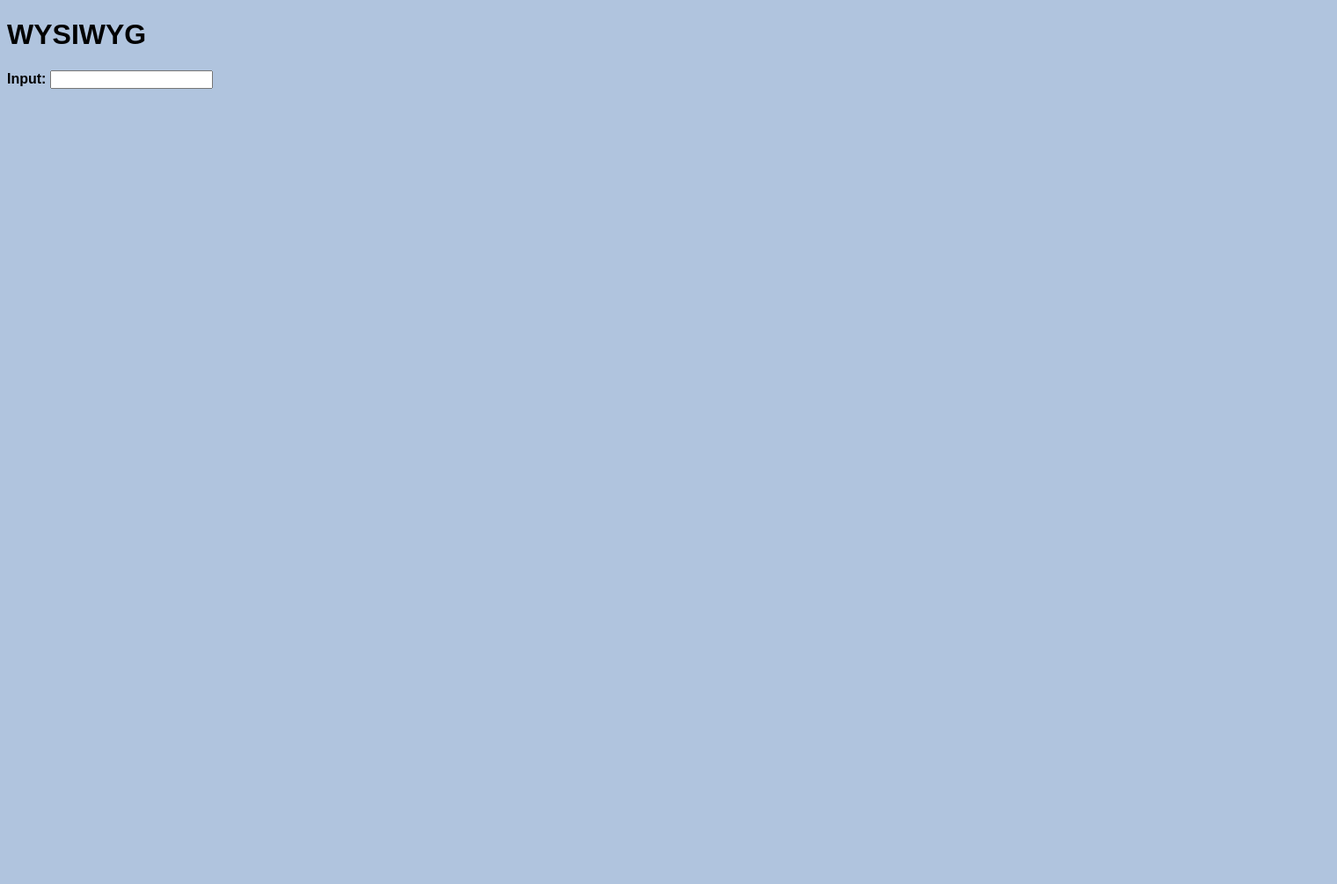
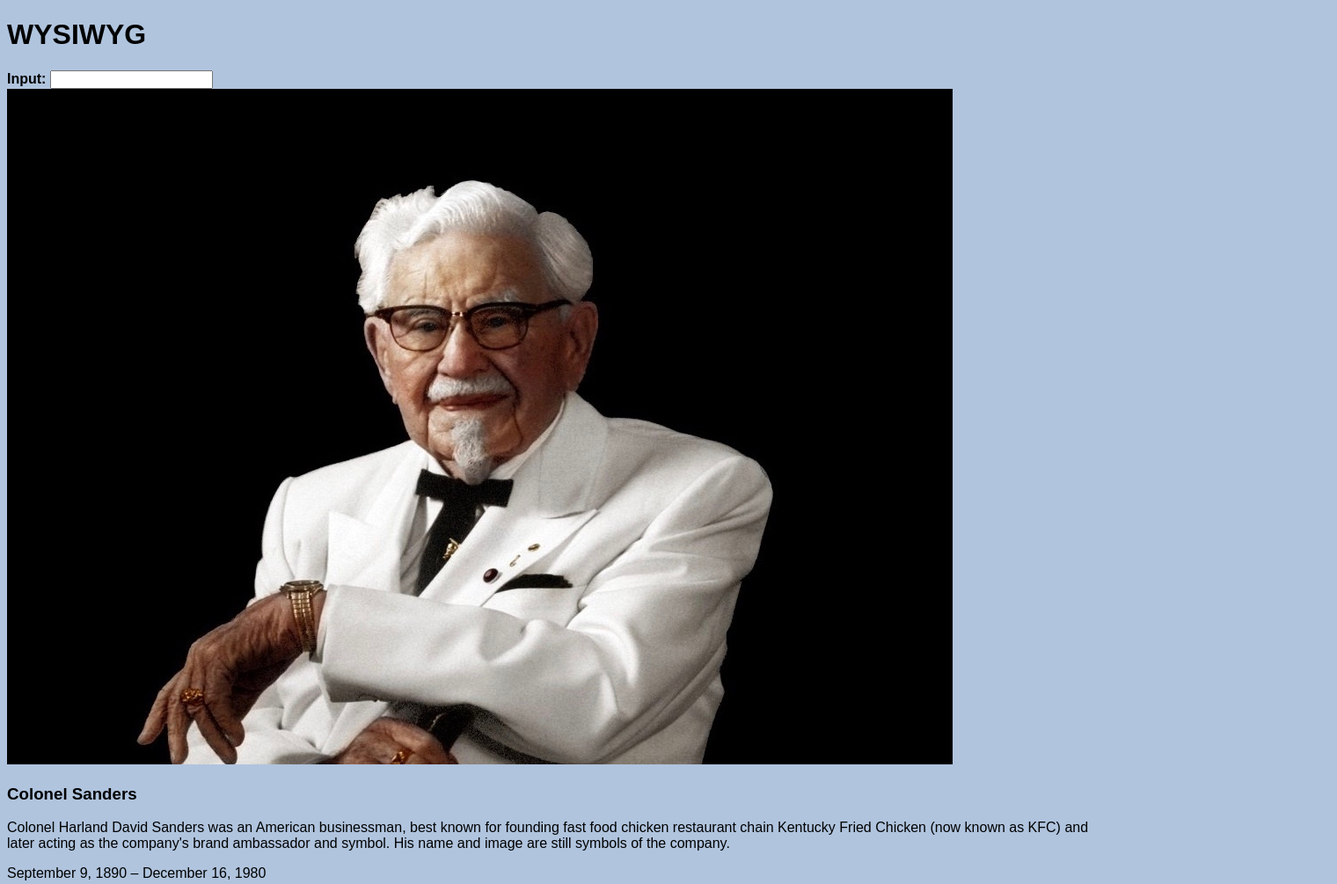
Before and after one commit to daniel-certa-1228/wysiwyg, a plain HTML site: page index.html in a window 1280 px wide. Shown: the top 1005 px of the page at 88% size, 1520 px wide, since content can reach past the window. Before the commit the page ends 800 px from the top, so only its background shows below. Drawn offline with Linux system fonts and the light colour scheme.

Commit message:
added elemants to DOM

```diff
--- a/index.html
+++ b/index.html
@@ -13,7 +13,7 @@
 		<label for="main-input">Input: </label>
 		<input type="text" id="main-input">
 
-		<div class="container">
+		<div class="container" id="person-container">
 
 
 		</div>
--- a/wysiwyg.js
+++ b/wysiwyg.js
@@ -19,3 +19,27 @@ peopleStorage.push(new personInfo("img/earhart.jpg", "Amelia Earhart", "Amelia M
 peopleStorage.push(new personInfo("img/Helen-Forrest.jpg", "Helen Forrest", "Helen Forrest was an American singer of traditional pop and swing music.  She served as the 'girl singer' for three of the most popular big bands of the Swing Era (Artie Shaw, Benny Goodman, and Harry James), thereby earning a reputation as 'the voice of the name bands.'", "April 12, 1917 – July 11, 1999"))
 peopleStorage.push(new personInfo("img/jpertwee.jpg", "Jon Pertwee", "John Pertwee was an English actor, entertainer and cabaret performer.  Pertwee starred as the Third Doctor in the science-fiction series <em>Doctor Who</em> between 1970 and 1974, and also spent 18 years (1959–1977) playing Chief petty officer Pertwee in <em>The Navy Lark</em> on BBC Radio. He later played the title character in the series <em>Worzel Gummidge</em> from 1979 to 1981, and again from 1987 to 1989.", "July 7, 1919 – May 20, 1996"))
 peopleStorage.push(new personInfo("img/randy.jpg", "Randy Rhoads", "Randall William Rhoads was an American heavy metal guitarist who played with Ozzy Osbourne and Quiet Riot. A devoted student of classical guitar, Rhoads combined his classical music influences with his own heavy metal style. He died in a plane accident while on tour with Osbourne in Florida in 1982.", "December 6, 1956 – March 19, 1982"))
+
+for (i = 0; i < peopleStorage.length; i++) {
+
+	let personPic = peopleStorage[i].Image;
+	let personName = peopleStorage[i].Name;
+	let personBio = peopleStorage[i].Bio;
+	let personLifespan = peopleStorage[i].Lifespan;
+
+	let peopleCard = `<article class="person-card">
+					  <img class="person-img" src="${personPic}">
+					  <header>
+					  <h3 class=""person-headlin>${personName}</h3>
+					  </header>
+					  <p class="person-bio">${personBio}</p>
+					  <footer><p class="person-lifespan">${personLifespan}</p></footer>
+					  </article>`
+
+	// console.log( "peopleCard", peopleCard );
+
+	let personHolder = document.getElementById("person-container");
+	// console.log( "personHolder", personHolder );
+	personHolder.innerHTML += peopleCard;
+
+};
```
